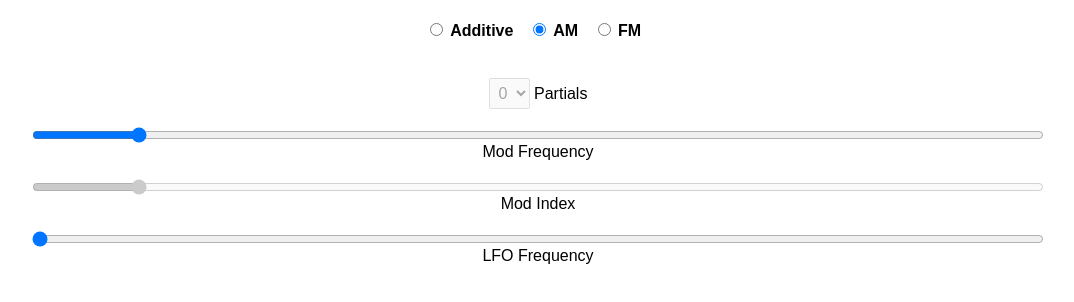
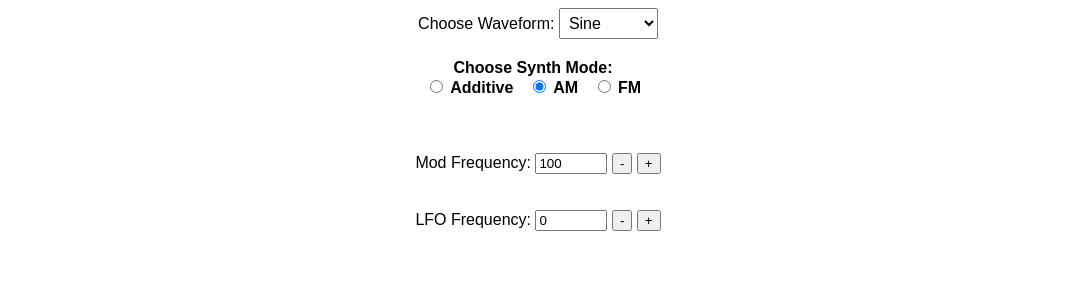
Before and after one commit to elifia-muthia/computational-sound, a plain HTML site: page hw2/main.html in a window 1280 px wide. Both pictures are taken after a click on the radio button "AM". Shown: the whole page, without its empty margins (102-1176 px from the left). Drawn offline with Linux system fonts and the light colour scheme.

Commit message:
final changes

```diff
--- a/hw2/main.html
+++ b/hw2/main.html
@@ -8,33 +8,58 @@
 </head>
 
 <body>
+    <div class="menu-container">
+        <label for="wave-form">Choose Waveform:</label>
+        <select name="wave-form" id="wave-form">
+            <option value="sine" selected>Sine</option>
+            <option value="sawtooth">Sawtooth</option>
+            <option value="square">Square</option>
+            <option value="triangle">Triangle</option>
+        </select>
+    </div>
+
     <div class="radio_buttons">
+        <label for="wave-form">Choose Synth Mode:</label>
         <form id="select_synth">
             <input type="radio" id="additive" name="synth" value="additive" checked="checked">
-            <label for="add">Additive</label>
+            <label for="add" selected>Additive</label>
             <input type="radio" id="am" name="synth" value="am">
             <label for="am">AM</label>
             <input type="radio" id="fm" name="synth" value="fm">
             <label for="fm">FM</label>
         </form>
     </div><br>
-    <div>
+    <div id="partialsContainer">
+        <label for="partials">Number of Partials:</label>
         <select name="partials" id="partials" onchange="changePartials()">
         <option value=0>0</option>
         <option value=1>1</option>
         <option value=2>2</option>
         <option value=3>3</option>
-    </select> Partials
+        <option value=4>4</option>
+        <option value=5>5</option>
+    </select>
     </div> <br>
-    <div>
-        <input id="modfreqSlider" type="range" min=1 max=1000 value="100" oninput="updateModFreq(this.value)" onchange="updateModFreq(this.value)"> </input>Mod Frequency
+
+    <div id="modfreqContainer">
+        <label for="modfreqValue">Mod Frequency:</label>
+        <input id="modfreqValue" type="number" min="1" max="1000" value="100">
+        <button onclick="decrementValue('modfreqValue')">-</button>
+        <button onclick="incrementValue('modfreqValue')">+</button>
     </div><br>
-    <div>
-         <input id="indexSlider" type="range" min=1 max=1000 value=100 oninput="updateIndex(this.value)" onchange="updateIndex(this.value)"> </input>Mod Index <br>
+    <div id="indexContainer">
+        <label for="indexValue">Mod Index:</label>
+        <input id="indexValue" type="number" min="1" max="1000" value="100">
+        <button onclick="decrementValue('indexValue')">-</button>
+        <button onclick="incrementValue('indexValue')">+</button>
     </div><br>
-    <div>
-        <input id="lfoSlider" type="range" min=0 max=20 step="0.5" value="0" oninput="updateLFO(this.value)" onchange="updateLFO(this.value)"> </input>LFO Frequency <br>
+    <div id="lfoContainer">
+        <label for="lfoValue">LFO Frequency:</label>
+        <input id="lfoValue" type="number" min="0" max="20" step="0.5" value="0">
+        <button onclick="decrementValue('lfoValue')">-</button>
+        <button onclick="incrementValue('lfoValue')">+</button>
     </div>
+
 
 
 </body>
--- a/hw2/main.js
+++ b/hw2/main.js
@@ -6,37 +6,43 @@ document.addEventListener("DOMContentLoaded", function(event) {
 
     const audioCtx = new (window.AudioContext || window.webkitAudioContext)();
 
-    // const waveform = document.getElementById('wave-form')
+    var synthMode = document.getElementById("select_synth").synth
+    var partialsContainer = document.getElementById("partialsContainer");
+    var partialSelect = document.getElementById("partials")
+    var modfreqContainer = document.getElementById("modfreqContainer");
+    var indexContainer = document.getElementById("indexContainer");
+    var lfoContainer = document.getElementById("lfoContainer");
 
-    var synthMode = document.getElementById("select_synth").synth
-    lfoButton = document.getElementById("lfo")
-    var indexSlider = document.getElementById("indexSlider")
-    var partialSelect = document.getElementById("partials")
-    var modSlider = document.getElementById("modfreqSlider")
-    lfoSlider = document.getElementById("lfoSlider")
-    indexSlider.disabled = true;
-    modSlider.disabled = true;
-    lfoSlider.disabled = false;
+    const waveform = document.getElementById('wave-form');
+
+    // Hide all containers first
+    partialsContainer.style.display = "block";
+    modfreqContainer.style.display = "none";
+    indexContainer.style.display = "none";
+    lfoContainer.style.display = "block";
 
     for (var i = 0; i < synthMode.length; i++){
         synthMode[i].onclick= function(){
-
             synthType = this.value;
             if (synthType === 'fm') {
-                indexSlider.disabled = false;
-                partialSelect.disabled = true;
-                modSlider.disabled = false;
+                partialsContainer.style.display = "none";
+                modfreqContainer.style.display = "block";
+                indexContainer.style.display = "block";
+                lfoContainer.style.display = "block";
             }
             else if (synthType === 'additive'){
-                partialSelect.disabled = false;
-                indexSlider.disabled = true;
-                modSlider.disabled = true;
+                partialsContainer.style.display = "block";
+                modfreqContainer.style.display = "none";
+                indexContainer.style.display = "none";
+                lfoContainer.style.display = "block";
+
             }
 
             else{
-                partialSelect.disabled = true;
-                indexSlider.disabled = true;
-                modSlider.disabled = false;
+                partialsContainer.style.display = "none";
+                modfreqContainer.style.display = "block";
+                indexContainer.style.display = "none";
+                lfoContainer.style.display = "block";
             }
         }
     }
@@ -129,12 +135,15 @@ document.addEventListener("DOMContentLoaded", function(event) {
             base.frequency.value = 1 * keyboardFrequencyMap[key]
             base.start();
             base.connect(globalGain)
+            base.type = waveform.value
+            console.log(waveform.value)
             oscillators.push(base)
 
             for (var i = 0; i < partialSelect.value; i++) {
                 var osc = audioCtx.createOscillator();
                 osc.frequency.value = (i+2) * keyboardFrequencyMap[key] + (-1)**i * Math.random() * 15;
                 osc.connect(globalGain);
+                osc.type = waveform.value
                 osc.start();
                 oscillators.push(osc);
             }
@@ -163,6 +172,9 @@ document.addEventListener("DOMContentLoaded", function(event) {
             modulatorFreq.frequency.setValueAtTime(modFreqVal, audioCtx.currentTime);
             carrier.frequency.setValueAtTime(keyboardFrequencyMap[key], audioCtx.currentTime)
 
+            carrier.type = waveform.value;
+            modulatorFreq.type = waveform.value;
+
             console.log(modulatorFreq)
 
             const modulated = audioCtx.createGain();
@@ -185,6 +197,7 @@ document.addEventListener("DOMContentLoaded", function(event) {
             var lfo = audioCtx.createOscillator();
             lfo.frequency.setValueAtTime(lfoFreqVal, audioCtx.currentTime)
             lfo.connect(modulated).connect(modulatorFreq.frequency);
+            lfo.type = waveform.value;
             lfo.start();
             activeOscillators[key].push(lfo)
 
@@ -198,6 +211,8 @@ document.addEventListener("DOMContentLoaded", function(event) {
         else if (synthMode.value == 'fm') {
             var fm_carrier = audioCtx.createOscillator();
             var fm_modulatorFreq = audioCtx.createOscillator();
+            fm_carrier.type = waveform.value;
+            fm_modulatorFreq.type = waveform.value;
 
             fm_carrier.frequency.setValueAtTime(keyboardFrequencyMap[key], audioCtx.currentTime)
 
@@ -222,6 +237,7 @@ document.addEventListener("DOMContentLoaded", function(event) {
             var fm_lfoGain = audioCtx.createGain();
             fm_lfoGain.gain.value = 8;
             fm_lfo.connect(fm_lfoGain).connect(fm_modulatorFreq.frequency);
+            fm_lfo.type = waveform.value;
             fm_lfo.start();
 
             activeOscillators[key] = [fm_carrier, fm_modulatorFreq, fm_lfo]
@@ -247,3 +263,43 @@ function updateModFreq(val) {
 function updateIndex(val) {
     modIndexVal = val
 };
+
+function incrementValue(inputId) {
+    var inputElement = document.getElementById(inputId);
+    var currentValue = parseFloat(inputElement.value);
+    var maxValue = parseFloat(inputElement.getAttribute("max"));
+    if (currentValue < maxValue) {
+
+
+        if (inputId === 'modfreqValue') {
+            inputElement.value = (currentValue + 10).toString();
+            updateModFreq(inputElement.value);
+        } else if (inputId === 'indexValue') {
+            inputElement.value = (currentValue + 10).toString();
+            updateIndex(inputElement.value);
+        } else if (inputId === 'lfoValue') {
+            inputElement.value = (currentValue + 1).toString();
+            updateLFO(inputElement.value);
+        }
+    }
+}
+
+function decrementValue(inputId) {
+    var inputElement = document.getElementById(inputId);
+    var currentValue = parseFloat(inputElement.value);
+    var minValue = parseFloat(inputElement.getAttribute("min"));
+    if (currentValue > minValue) {
+
+
+        if (inputId === 'modfreqValue') {
+            inputElement.value = (currentValue - 10).toString();
+            updateModFreq(inputElement.value);
+        } else if (inputId === 'indexValue') {
+            inputElement.value = (currentValue - 10).toString();
+            updateIndex(inputElement.value);
+        } else if (inputId === 'lfoValue') {
+            inputElement.value = (currentValue - 1).toString();
+            updateLFO(inputElement.value);
+        }
+    }
+}
```
